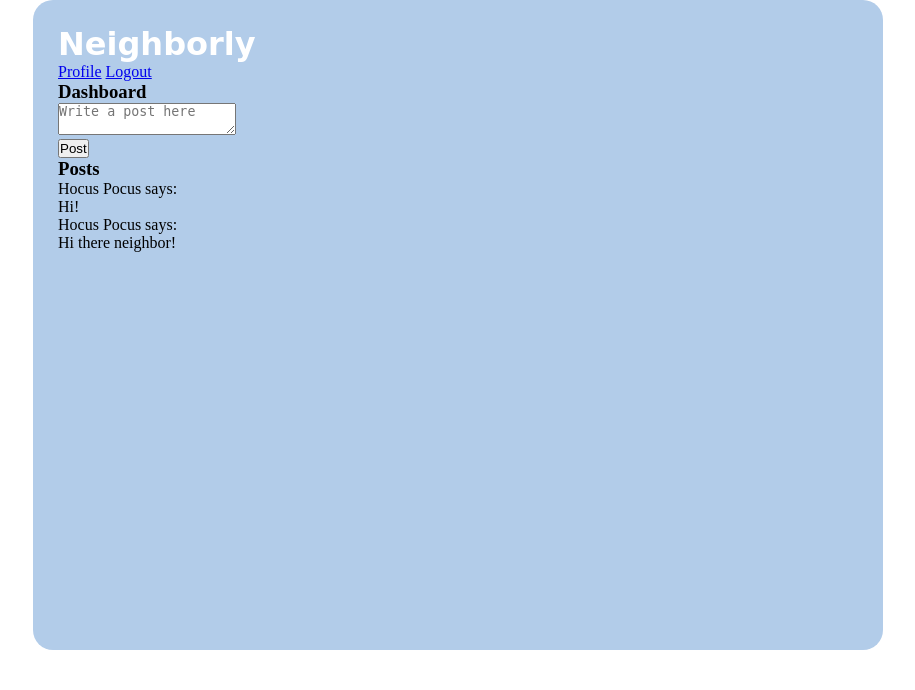
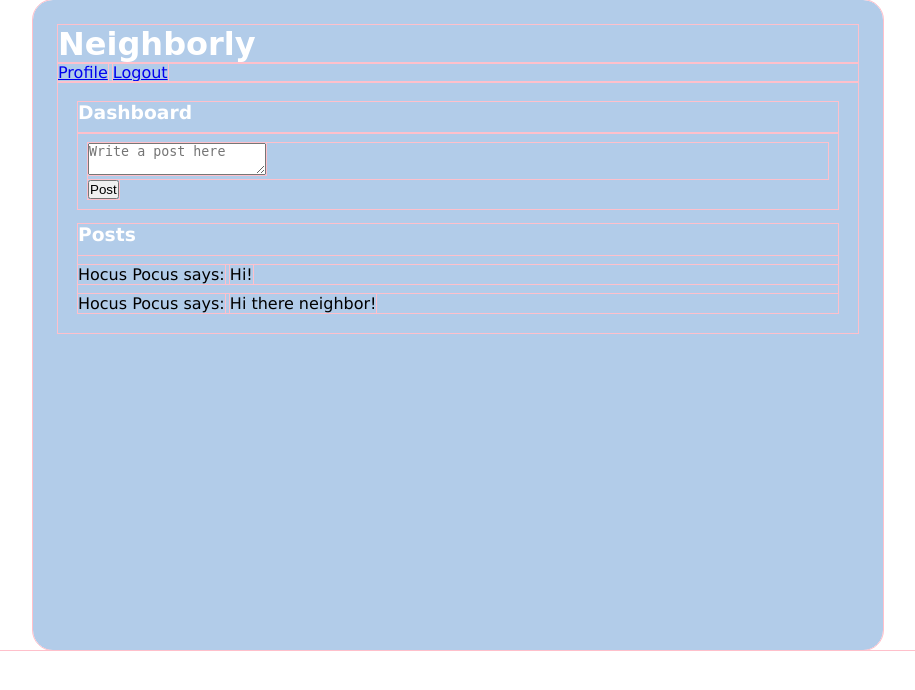
Before and after one commit to projects-and-algos-april-2020/Neighborly, a Flask app: page /dashboard in a window 1280 px wide. Shown: the top 690 px of the page, without its empty margins (182-1097 px from the left). Run offline with Flask 2, Linux system fonts and the light colour scheme; a user stored in the database is signed in; data comes from the database, SQL or seed files in the repository.

Commit message:
updated basic css

```diff
--- a/static/style.css
+++ b/static/style.css
@@ -1,7 +1,7 @@
 * {
     margin: 0px;
     padding: 0px;
-    /* outline: 1px solid pink; */
+    outline: 1px solid pink;
 }
 
 .container {
@@ -11,6 +11,7 @@
     margin: 0px auto;
     padding: 25px;
     border-radius: 20px;
+    font-family: 'Lucida Sans', 'Lucida Sans Regular', 'Lucida Grande', 'Lucida Sans Unicode', Geneva, Verdana, sans-serif;
 }
 
     .container h1 {
@@ -22,6 +23,10 @@
 
     .container li {
         list-style: none;
+    }
+
+    .container a {
+
     }
 
 .login_page {
@@ -40,3 +45,63 @@
     padding-bottom: 10px;
     margin-left: 40px;
 }
+
+.user_info {
+    display: inline-block;
+    margin-left: 100px;
+    padding: 20px;
+}
+
+.user_info h2 {
+    color: white;
+    font-family: cursive;
+    padding: 10px;
+    margin-bottom: 20px;
+
+}
+
+.user_info ul {
+    display: inline-block;
+    vertical-align: top;
+    padding: 5px;
+}
+
+
+
+.user_info ul h3 {
+    color: white;
+    font-family: cursive;
+    padding: 10px;
+    display: inline-block
+}
+
+.user_info p {
+    font-style: italic;
+}
+
+.dashboard {
+    padding: 20px;
+}
+.dashboard h3 {
+    padding-bottom: 10px;
+
+    color: white;
+
+}
+
+.dashboard form {
+   padding: 10px;
+
+}
+
+.posts {
+    margin-top: 15px;
+
+}
+.posts li {
+    margin-top: 10px;
+}
+
+.posts li p {
+    display: inline-block;
+}
```
Lines whose indentation alone changed are shown as unchanged.
